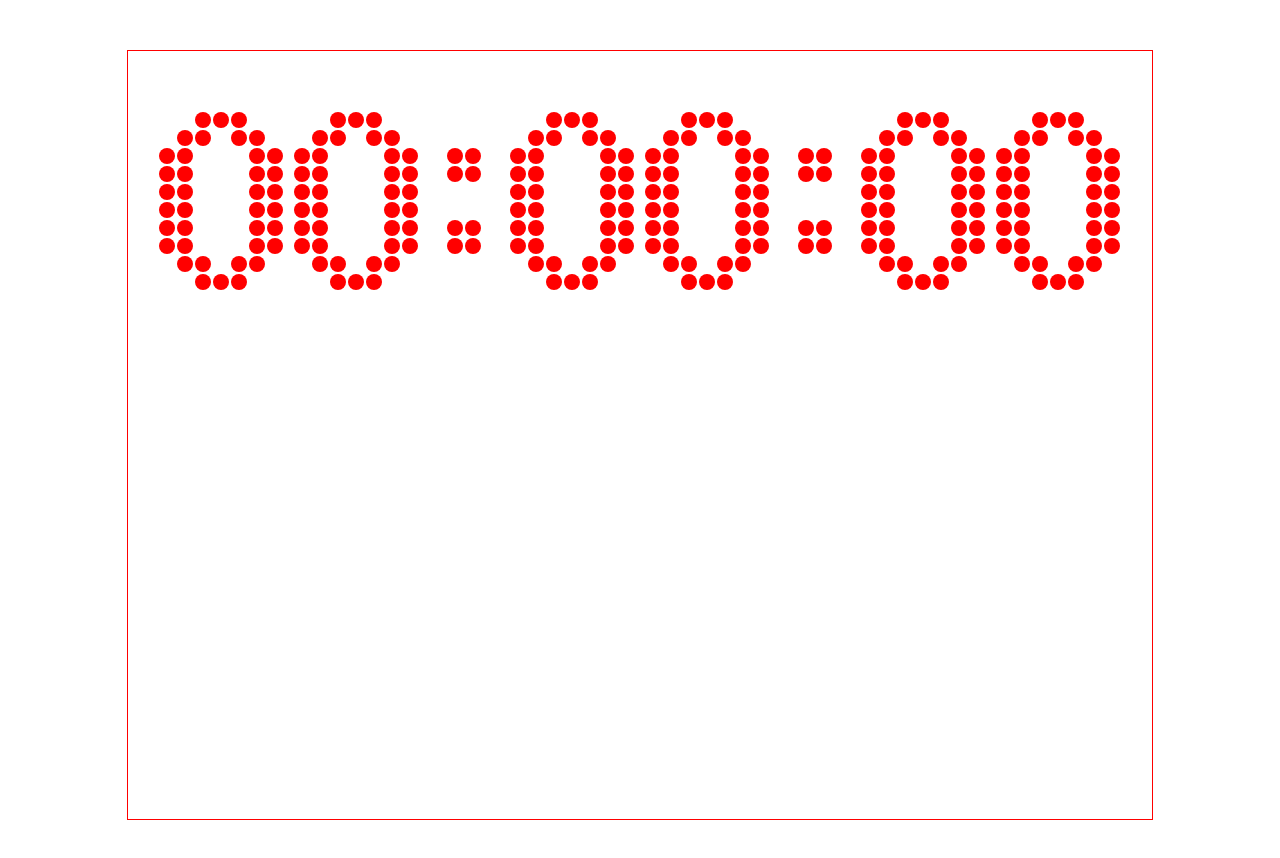
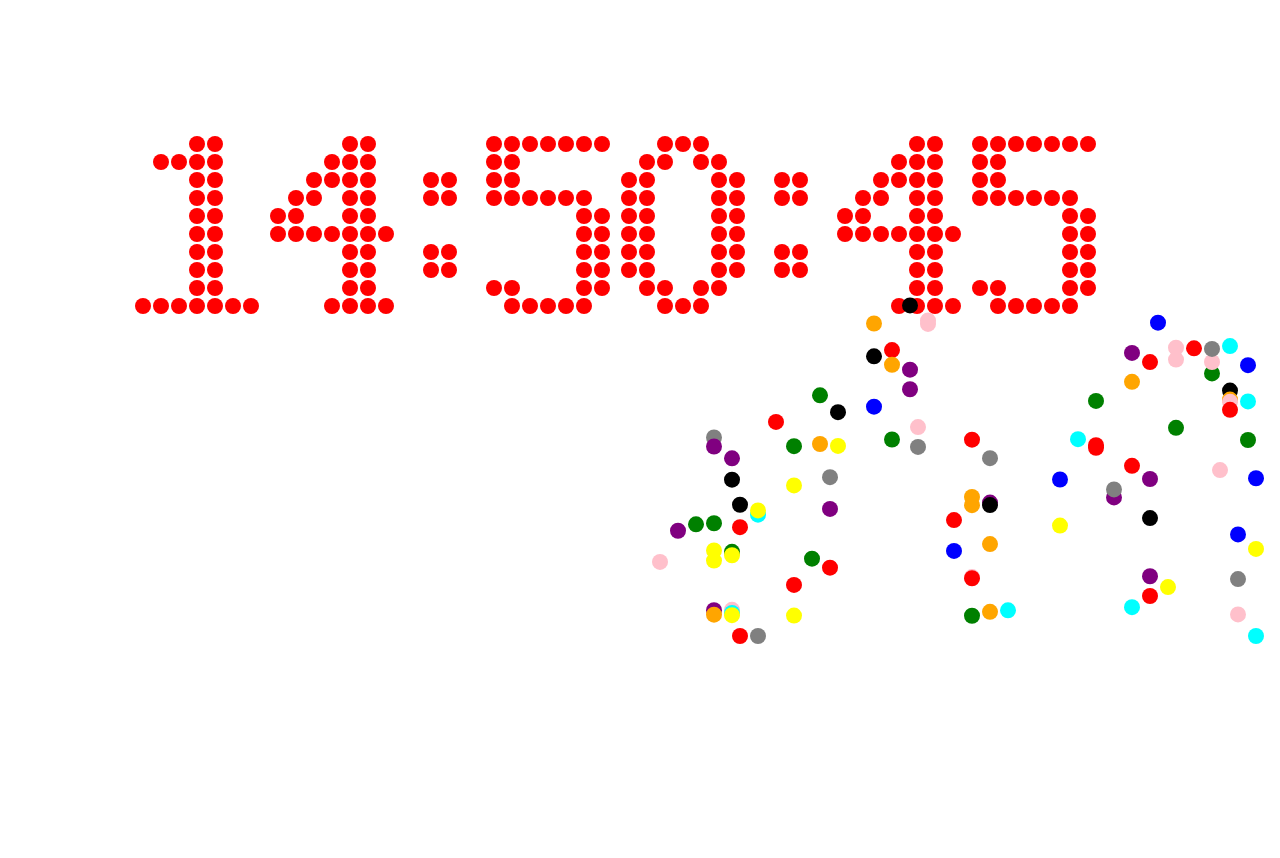
Before and after one commit to sunqkd/canvas, a plain HTML site: page time/index.html in a window 1280 px wide. After the commit the page ends 800 px from the top, so only its background shows below. Drawn offline with Linux system fonts and the light colour scheme.

Commit message:
'update'

```diff
--- a/time/index.html
+++ b/time/index.html
@@ -6,8 +6,8 @@
     <meta http-equiv="X-UA-Compatible" content="ie=edge">
     <title>Document</title>
 </head>
-<body>
-    <canvas id="canvas">
+<body style="height:100%">
+    <canvas id="canvas" style="width:100%">
         浏览器不兼容
     </canvas>
     <script src="./digit.js"></script>
@@ -16,8 +16,8 @@
 </html>
 <style>
 #canvas{
-    border: 1px solid red;
+    /* border: 1px solid red;
     display: block;
-    margin: 50px auto;
+    margin: 50px auto; */
 }
 </style>
--- a/time/timedown.js
+++ b/time/timedown.js
@@ -3,11 +3,23 @@ var WINDOW_HEIGHT = 768
 var RADIUS = 8 // 小球半径
 var MARGIN_LEFT = 30
 var MARGIN_TOP = 60
-const endTime = new Date(2018,5,10,13,30,10)
+
+// var endTime = new Date()
+// endTime.setTime(endTime.getTime() + 3600*1000)
 
 var curtime = 0
 
+
+var balls = []; // 存放小球
+const colors= ["red","pink","yellow","orange","cyan","green","gray","purple","blue","black"] // 颜色
 window.onload = function(){
+
+    WINDOW_WIDTH = document.body.clientWidth
+    WINDOW_HEIGHT = document.body.clientHeight
+    MARGIN_LEFT = Math.round(WINDOW_WIDTH/10)
+    RADIUS = Math.round(WINDOW_WIDTH*4/5/108) -1
+    MARGIN_TOP = Math.round(WINDOW_HEIGHT/5)
+
     var canvas = document.getElementById("canvas")
     canvas.width = WINDOW_WIDTH
     canvas.height = WINDOW_HEIGHT
@@ -18,7 +30,7 @@ window.onload = function(){
     setInterval(() => {
         render(context)
         update()
-    },1000)
+    },50)
 
 
 }
@@ -37,14 +49,100 @@ function update(){
     var curseconds = curtime % 60 < 10 ? "0" + curtime % 60 : curtime % 60
 
     if(nextseconds != curseconds) {
+
+        if(parseInt(curhour/10) != parseInt(nexthour/10)){ // 小时的十位数
+            addBall(MARGIN_LEFT+0, MARGIN_TOP,parseInt(curhour/10))
+        }
+        if(parseInt(curhour%10) != parseInt(nexthour%10)){ // 小时的个位数
+            addBall(MARGIN_LEFT + 15*(RADIUS+1), MARGIN_TOP,parseInt(curhour%10))
+        }
+
+        if(parseInt(curminites/10) != parseInt(nextminites/10)){ // 分钟的十位数
+            addBall(MARGIN_LEFT + 39*(RADIUS+1), MARGIN_TOP,parseInt(curminites/10))
+        }
+        if(parseInt(curminites%10) != parseInt(nextminites%10)){ // 分钟的个位数
+            addBall(MARGIN_LEFT + 54*(RADIUS+1), MARGIN_TOP,parseInt(curminites%10))
+        }
+
+        if(parseInt(curseconds/10) != parseInt(nextseconds/10)){ // 秒的十位数
+            addBall(MARGIN_LEFT + 78*(RADIUS+1), MARGIN_TOP,parseInt(curseconds/10))
+        }
+        if(parseInt(curseconds%10) != parseInt(nextseconds%10)){ // 秒的个位数
+            addBall(MARGIN_LEFT + 93*(RADIUS+1), MARGIN_TOP,parseInt(curseconds%10))
+        }
+
+
+
         curtime = nextTime
     }
+
+    updateBalls()
 }
 
+
+function updateBalls(){
+    for(var i=0;i< balls.length;i++){
+
+        balls[i].x += balls[i].vx
+        balls[i].y += balls[i].vy
+
+        balls[i].vy+=balls[i].g
+
+        if(balls[i].y >= WINDOW_HEIGHT-RADIUS){
+            balls[i].y =  WINDOW_HEIGHT-RADIUS
+            balls[i].vy = - balls[i].vy*0.75
+        }
+    }
+
+    // 删除数组中超出边界的元素
+    var cnt = 0;
+    for(var i=0;i<balls.length;i++){
+        if(balls[i].x + RADIUS > 0 && balls[i].x - RADIUS <　WINDOW_WIDTH){
+            balls[cnt++] = balls[i]
+        }
+    }
+
+    while(balls.length> Math.min(300,cnt)){
+        balls.pop()
+    }
+
+    console.log(balls.length)
+
+}
+
+function addBall(x,y,num){
+    for(var i=0;i<digit[num].length;i++){
+
+        for(var j=0;j<digit[num][i].length;j++){
+            if (digit[num][i][j] == 1) { // 添加小球
+                var aball = {
+                    x:x+j*2*(RADIUS+1) +(RADIUS+1),
+                    y:y+i*2*(RADIUS+1) +(RADIUS+1),
+                    r:RADIUS,
+                    g:1.5+Math.random(),
+                    vx: Math.pow(-1, Math.ceil(Math.random() * 1000)) *4 , // -4 或者 +4
+                    vy: -5,
+                    color: colors[ Math.floor(Math.random()* colors.length) ]
+                }
+                balls.push(aball)
+
+            }
+        }
+
+    } // 行数
+
+}
+
+
 function getcurtime(){
+    // var now = new Date()
+    // var txt = endTime.getTime() - now.getTime()
+    // txt = Math.round(txt/1000) // 转换成整数
+    // return txt >=0 ? txt : 0;
+
+    /**时钟 */
     var now = new Date()
-    var txt = endTime.getTime() - now.getTime()
-    txt = Math.round(txt/1000) // 转换成整数
+    var txt = now.getHours()*3600 + now.getMinutes() *60 + now.getSeconds()
     return txt >=0 ? txt : 0;
 }
 
@@ -64,6 +162,22 @@ function render( cxt ){
     renderDigit(MARGIN_LEFT+ 69*(RADIUS+1),MARGIN_TOP,10,cxt) // 冒号
     renderDigit(MARGIN_LEFT+ 78*(RADIUS+1),MARGIN_TOP,parseInt(seconds/10),cxt) // 分钟 十位
     renderDigit(MARGIN_LEFT+ 93*(RADIUS+1),MARGIN_TOP,parseInt(seconds%10),cxt) // 分钟个位
+
+
+
+
+
+    for(var i=0;i<balls.length;i++){
+        cxt.fillStyle = balls[i].color;
+        cxt.beginPath()
+
+        cxt.arc(balls[i].x, balls[i].y, RADIUS, 0 ,2*Math.PI)
+
+        cxt.closePath()
+
+        cxt.fill()
+
+    }
 }
 
 function renderDigit(x,y,num,cxt) {
```
Also changed, not shown: physics.html (added, +63 -0 lines).
